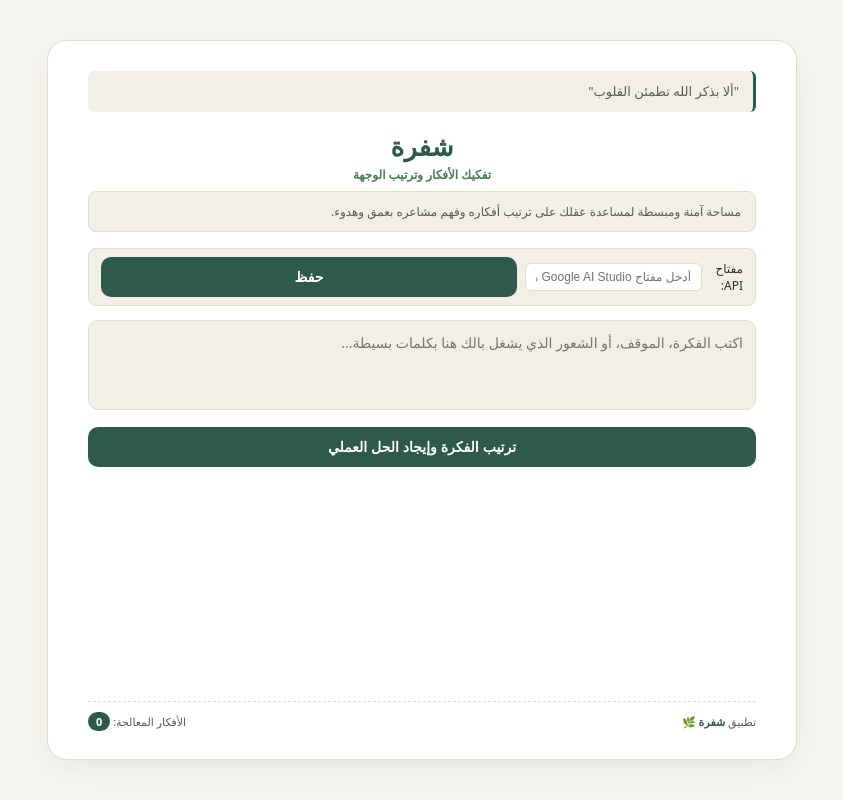
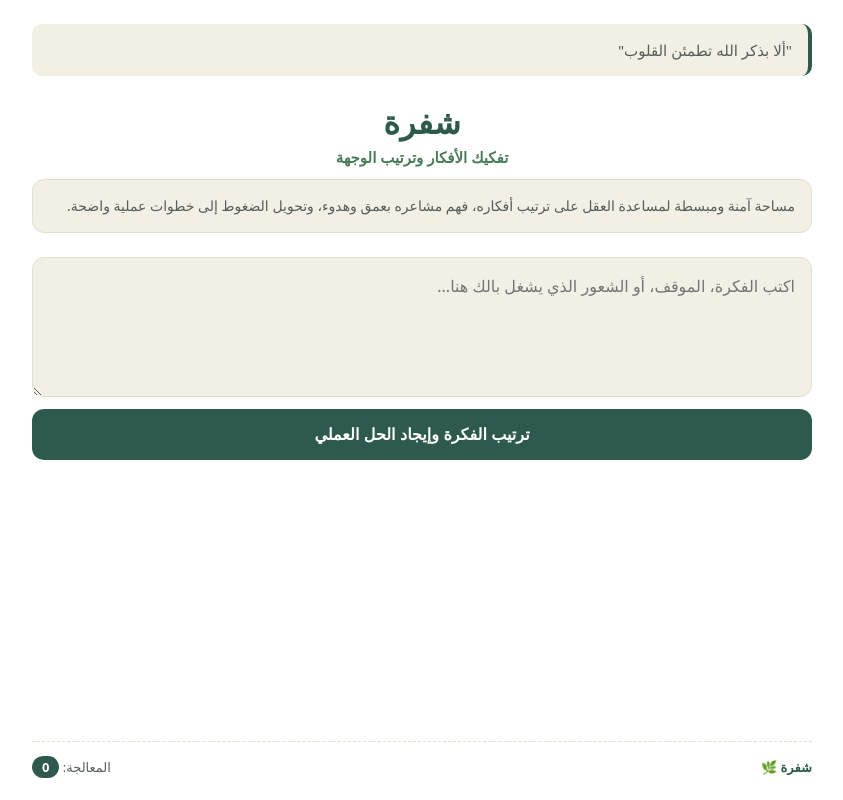
Before and after one commit to mery-im/Cognitive-refactor, a plain HTML site: page index.html in a window 1280 px wide. Shown: the whole page, without its empty margins (218-1061 px from the left). Drawn offline with Linux system fonts and the light colour scheme.

Commit message:
Update index.html

```diff
--- a/index.html
+++ b/index.html
@@ -1,3 +1,4 @@
+
 <!DOCTYPE html>
 <html lang="ar" dir="rtl">
 <head>
@@ -17,157 +18,113 @@
             --accent-soft: #f2efe4;
         }
 
-        body {
-            font-family: system-ui, -apple-system, BlinkMacSystemFont, 'Segoe UI', Roboto, sans-serif;
-            background-color: var(--bg-color);
-            color: var(--text-main);
+        * {
+            box-sizing: border-box;
             margin: 0;
             padding: 0;
-            display: flex;
-            justify-content: center;
-            align-items: center;
+        }
+
+        html, body {
+            width: 100%;
             min-height: 100vh;
-            box-sizing: border-box;
+            font-family: system-ui, -apple-system, BlinkMacSystemFont, 'Segoe UI', Roboto, sans-serif;
+            background-color: var(--card-bg);
+            color: var(--text-main);
         }
 
         .container {
-            background-color: var(--card-bg);
             width: 100%;
-            height: 100vh;
-            max-width: 100%;
-            padding: 20px;
-            box-sizing: border-box;
+            max-width: 820px;
+            min-height: 100vh;
+            margin: 0 auto;
+            padding: 24px 20px;
             display: flex;
             flex-direction: column;
-            justify-content: space-between;
-            border: none;
-            box-shadow: none;
-            border-radius: 0;
-        }
-
-        @media (min-width: 768px) {
-            .container {
-                max-width: 750px;
-                height: 90vh;
-                max-height: 850px;
-                border-radius: 20px;
-                box-shadow: 0 10px 35px rgba(45, 90, 76, 0.08);
-                border: 1px solid var(--border);
-                padding: 30px 40px;
-            }
-        }
-
-        .top-section {
-            overflow-y: auto;
-            flex-grow: 1;
-            padding-bottom: 10px;
+            gap: 18px;
+            background-color: var(--card-bg);
         }
 
         .quote-box {
             background-color: var(--accent-soft);
-            border-right: 3px solid var(--primary);
-            padding: 10px 14px;
-            border-radius: 6px;
-            margin-bottom: 16px;
-            font-size: 13px;
+            border-right: 4px solid var(--primary);
+            padding: 14px 16px;
+            border-radius: 10px;
+            font-size: 15px;
             color: var(--text-sub);
             line-height: 1.6;
         }
 
         header {
             text-align: center;
-            margin-bottom: 16px;
+            padding: 6px 0;
         }
 
         h1 {
             color: var(--primary);
-            font-size: 26px;
-            margin: 0 0 2px 0;
-            font-weight: 700;
+            font-size: 32px;
+            font-weight: 800;
+            margin-bottom: 4px;
         }
 
         .subtitle {
             color: var(--accent-green);
-            font-size: 12px;
+            font-size: 15px;
             font-weight: 600;
-            margin: 0 0 8px 0;
+            margin-bottom: 12px;
         }
 
         .app-description {
-            font-size: 12px;
+            font-size: 14px;
             color: var(--text-sub);
-            line-height: 1.6;
+            line-height: 1.7;
             background-color: var(--accent-soft);
-            padding: 10px 14px;
-            border-radius: 8px;
+            padding: 14px 16px;
+            border-radius: 12px;
             border: 1px solid var(--border);
             text-align: justify;
         }
 
-        .api-settings {
+        .input-group {
             display: flex;
-            gap: 8px;
-            margin-bottom: 14px;
-            background: var(--accent-soft);
-            padding: 8px 12px;
-            border-radius: 8px;
-            border: 1px solid var(--border);
-            align-items: center;
-            font-size: 12px;
-        }
-
-        .api-settings input {
-            flex-grow: 1;
-            padding: 6px 10px;
-            border: 1px solid var(--border);
-            border-radius: 6px;
-            font-size: 12px;
-            outline: none;
-            background: #fff;
-        }
-
-        .api-settings button {
-            width: auto;
-            padding: 6px 12px;
-            font-size: 12px;
+            flex-direction: column;
+            gap: 12px;
         }
 
         textarea {
             width: 100%;
-            height: 90px;
-            padding: 12px;
+            min-height: 140px;
+            padding: 16px;
             border: 1px solid var(--border);
-            border-radius: 10px;
+            border-radius: 12px;
             font-family: inherit;
-            font-size: 14px;
-            resize: none;
-            box-sizing: border-box;
-            margin-bottom: 12px;
+            font-size: 16px;
+            resize: vertical;
             background-color: var(--accent-soft);
             color: var(--text-main);
             outline: none;
+            line-height: 1.6;
         }
 
         textarea:focus {
             border-color: var(--primary);
+            background-color: #ffffff;
         }
 
         button.action-btn {
             background-color: var(--primary);
             color: #ffffff;
             border: none;
-            padding: 12px 20px;
-            border-radius: 10px;
-            font-size: 14px;
+            padding: 16px 20px;
+            border-radius: 12px;
+            font-size: 16px;
             font-weight: bold;
             cursor: pointer;
             width: 100%;
-            transition: background-color 0.25s ease;
             display: flex;
             justify-content: center;
             align-items: center;
             gap: 8px;
-            box-sizing: border-box;
+            transition: background-color 0.2s ease;
         }
 
         button.action-btn:hover {
@@ -175,32 +132,28 @@
         }
 
         .result {
-            margin-top: 14px;
-            padding: 14px;
+            padding: 18px;
             background-color: var(--accent-soft);
             border: 1px solid var(--border);
-            border-radius: 10px;
+            border-radius: 12px;
             text-align: right;
             color: var(--text-main);
             display: none;
             line-height: 1.8;
-            box-sizing: border-box;
             white-space: pre-line;
-            max-height: 180px;
-            overflow-y: auto;
-            font-size: 13px;
+            font-size: 15px;
+            direction: auto;
         }
 
         .footer-note {
-            margin-top: 10px;
-            padding-top: 12px;
+            margin-top: auto;
+            padding-top: 16px;
             border-top: 1px dashed var(--border);
             display: flex;
             justify-content: space-between;
             align-items: center;
-            font-size: 11px;
+            font-size: 13px;
             color: var(--text-sub);
-            flex-shrink: 0;
         }
 
         .brand-name {
@@ -211,14 +164,14 @@
         .counter-badge {
             background-color: var(--primary);
             color: #ffffff;
-            padding: 2px 8px;
+            padding: 2px 10px;
             border-radius: 12px;
             font-weight: bold;
         }
 
         .spinner {
-            width: 14px;
-            height: 14px;
+            width: 16px;
+            height: 16px;
             border: 2px solid rgba(255, 255, 255, 0.3);
             border-radius: 50%;
             border-top-color: #fff;
@@ -234,7 +187,6 @@
 <body>
 
     <div class="container">
-        <div class="top-section">
         <div class="quote-box" id="quoteBox">
             "وإن يمسسك الله بضر فلا كاشف له إلا هو"
         </div>
@@ -242,33 +194,35 @@
         <header>
             <h1>شفرة</h1>
             <p class="subtitle">تفكيك الأفكار وترتيب الوجهة</p>
-                <div class="app-description" id="typedDescription">مساحة آمنة ومبسطة لمساعدة عقلك على ترتيب أفكاره وفهم مشاعره بعمق وهدوء.</div>
+            <div class="app-description">
+                مساحة آمنة ومبسطة لمساعدة العقل على ترتيب أفكاره، فهم مشاعره بعمق وهدوء، وتحويل الضغوط إلى خطوات عملية واضحة.
+            </div>
         </header>
 
-            <!-- إعدادات المفتاح السرية والآمنة محلياً -->
-            <div class="api-settings" id="apiSettingsBar">
-                <span id="apiKeyLabel">مفتاح API:</span>
-                <input type="password" id="apiKeyInput" placeholder="أدخل مفتاح Google AI Studio هنا...">
-                <button class="action-btn" onclick="saveApiKey()">حفظ</button>
-            </div>
-
-            <textarea id="userInput" placeholder="اكتب الفكرة، الموقف، أو الشعور الذي يشغل بالك هنا بكلمات بسيطة..."></textarea>
+        <!-- منطقة الكتابة وزر الإرسال (بدون أي خانات للمفتاح) -->
+        <div class="input-group">
+            <textarea id="userInput" placeholder="اكتب الفكرة، الموقف، أو الشعور الذي يشغل بالك هنا..."></textarea>
 
             <button class="action-btn" id="submitBtn" onclick="processIdea()">
                 <span class="spinner" id="btnSpinner"></span>
                 <span id="btnText">ترتيب الفكرة وإيجاد الحل العملي</span>
             </button>
-
-            <div class="result" id="resultBox"></div>
         </div>
 
+        <!-- صندوق النتيجة -->
+        <div class="result" id="resultBox"></div>
+
+        <!-- الفوتر -->
         <div class="footer-note">
-            <span>تطبيق <span class="brand-name">شفرة 🌿</span></span>
-            <div>الأفكار المعالجة: <span class="counter-badge" id="ideaCount">0</span></div>
+            <span class="brand-name">شفرة 🌿</span>
+            <div>المعالجة: <span class="counter-badge" id="ideaCount">0</span></div>
         </div>
     </div>
 
     <script>
+        // دمج المفتاح مباشرة بشكل نهائي
+        const apiKey = "AQ.Ab8RN6KWFN77T1ZFiL-2i2MvfBHrVOYs0ftBA08tPBs5ZGryDQ";
+
         const quotes = [
             "\"وإن يمسسك الله بضر فلا كاشف له إلا هو\"",
             "\"ما أصاب من مصيبة إلا بإذن الله ومن يؤمن بالله يهدي قلبه\"",
@@ -279,35 +233,7 @@
         let count = 0;
         document.getElementById('quoteBox').innerText = quotes[Math.floor(Math.random() * quotes.length)];
 
-        // التحقق مما إذا كان المفتاح مخزناً مسبقاً في المتصفح
-        window.onload = function() {
-            const savedKey = localStorage.getItem('gemini_api_key');
-            if (savedKey) {
-                document.getElementById('apiKeyInput').value = savedKey;
-                document.getElementById('apiKeyBar').style.display = 'none'; // إخفاء الشريط إذا كان المفتاح محفوظاً
-            }
-        };
-
-        function saveApiKey() {
-            const key = document.getElementById('apiKeyInput').value.trim();
-            if (key) {
-                localStorage.setItem('gemini_api_key', key);
-                alert('تم حفظ المفتاح بنجاح في متصفحك!');
-                document.getElementById('apiKeyBar').style.display = 'none';
-            } else {
-                alert('يرجى إدخال مفتاح صالح.');
-            }
-        }
-
         async function processIdea() {
-            let apiKey = localStorage.getItem('gemini_api_key') || document.getElementById('apiKeyInput').value.trim();
-
-            if (!apiKey) {
-                alert('يرجى إدخال مفتاح الـ API الخاص بـ Google AI Studio في الخانة المخصصة أولاً.');
-                document.getElementById('apiKeyBar').style.display = 'flex';
-                return;
-            }
-
             const input = document.getElementById('userInput').value.trim();
             if (!input) {
                 alert('يرجى كتابة الفكرة أو الشعور أولاً.');
@@ -323,6 +249,7 @@
             btnText.innerText = 'جاري التفكير وتحليل الفكرة...';
             resultBox.style.display = 'none';
 
+            // استخدام النموذج المستقر المباشر
             const url = `https://generativelanguage.googleapis.com/v1beta/models/gemini-1.5-flash:generateContent?key=${apiKey}`;
             const systemInstruction = "أنت مساعد فكري ومعرفي مستوحى من الفكر النقدي وبصائر الدكتور نايف بن نهار. مهمتك هي: تفكيك الأفكار والأسئلة التي يطرحها المستخدم، كشف الخلفيات والتناقضات المعرفية إن وجدت، تقديم تحليل عقلي رصين وعميق، وصياغة حل عملي مبسط ومفهوم لكل الناس دون تعقيد. اجعل الإجابة مرتبة ومنسقة في نقاط واضحة.";
 
@@ -345,8 +272,8 @@
 
                 const resData = await response.json();
 
-                if (resData.error) {
-                    throw new Error(resData.error.message);
+                if (!response.ok || resData.error) {
+                    throw new Error(resData.error ? resData.error.message : 'خطأ في الاستجابة (' + response.status + ')');
                 }
 
                 const reply = resData.candidates[0].content.parts[0].text;
@@ -355,10 +282,11 @@
                 resultBox.style.display = 'block';
                 count++;
                 counter.innerText = count;
+
+                resultBox.scrollIntoView({ behavior: 'smooth', block: 'nearest' });
             } catch (error) {
-                resultBox.innerText = "حدث خطأ في الاتصال أو أن مفتاح الـ API غير صحيح. يرجى التأكد من المفتاح.";
+                resultBox.innerText = "⚠️ تعذر الحصول على إجابة:\n" + error.message;
                 resultBox.style.display = 'block';
-                document.getElementById('apiKeyBar').style.display = 'flex'; // إظهار خانة المفتاح مجدداً للتعديل
             } finally {
                 btnSpinner.style.display = 'none';
                 btnText.innerText = 'ترتيب الفكرة وإيجاد الحل العملي';
```
Lines whose indentation alone changed are shown as unchanged.
